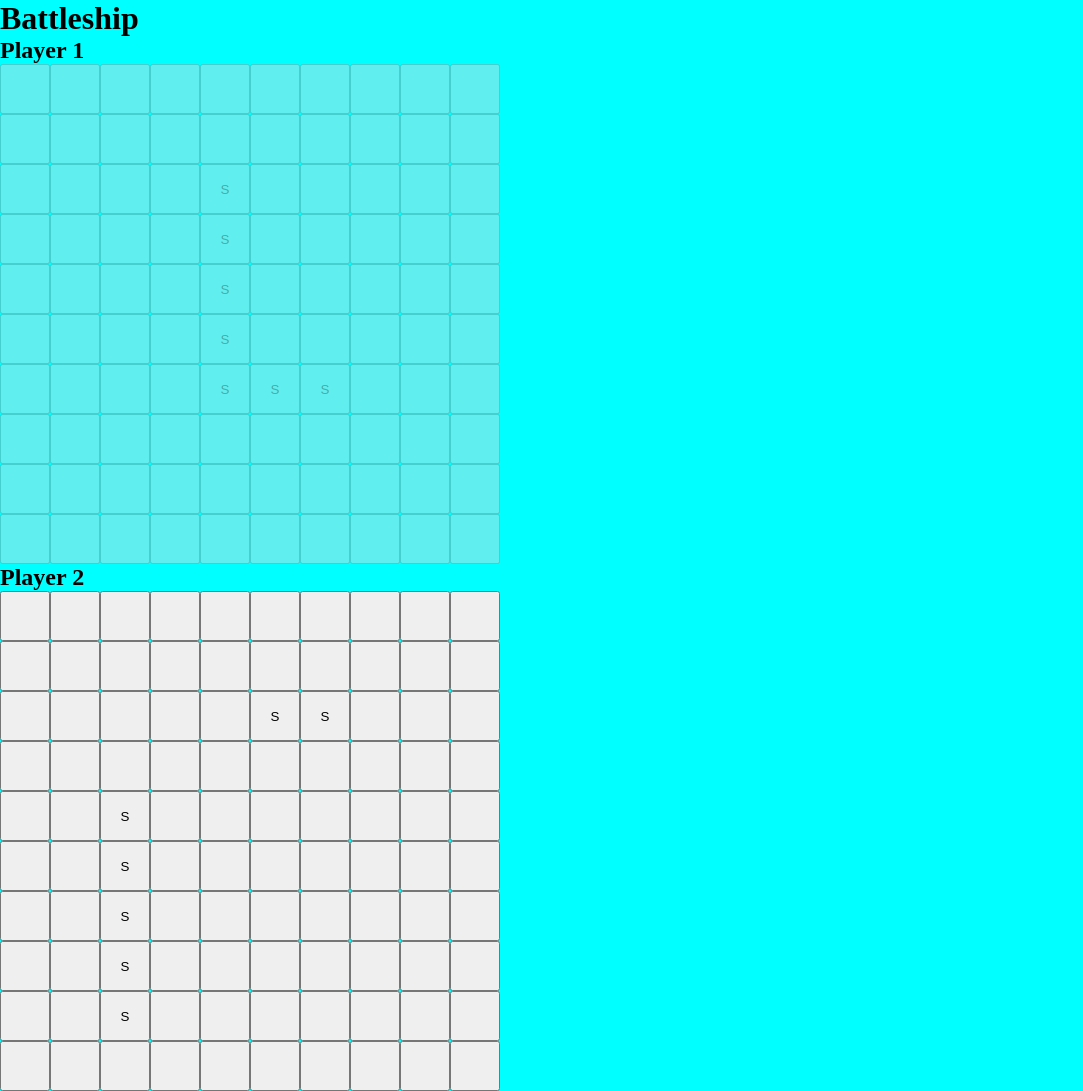
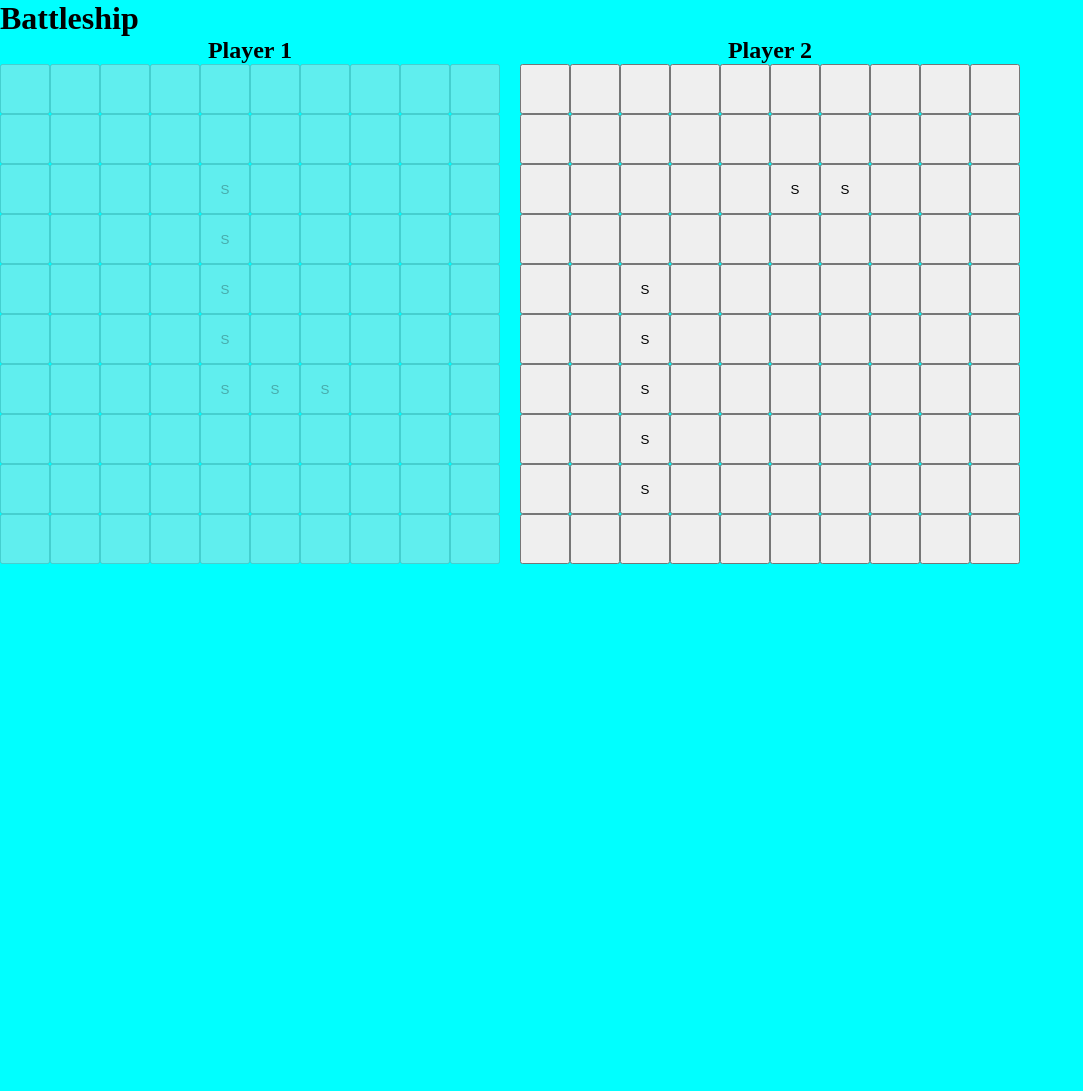
Before and after one commit to daknine10/battleship, a website built with webpack: page src/template.html in a window 1280 px wide. Shown: the whole page, without its empty margins (0-1083 px from the left). After the commit the page ends 800 px from the top, so only its background shows below. Built offline with nearby package versions, Linux system fonts and the light colour scheme.

Commit message:
playRound now checks winning condition if the last move was a hit. CSS changes

```diff
--- a/src/modules/gameController.js
+++ b/src/modules/gameController.js
@@ -18,6 +18,10 @@ export default class GameController {
 
     playRound(row, column) {
         if (this.activePlayer.gameboard.receiveAttack(row, column)) {
+            if (this.checkWinner()) {
+                console.log(`${this.activePlayer.name} wins!`);
+                return true;
+            }
             return false
         }
         this.switchTurn();
--- a/src/styles.css
+++ b/src/styles.css
@@ -26,3 +26,13 @@ body {
 .grid-disabled {
     background-color: black;
 }
+
+.container {
+    display: flex;
+    flex-direction: row;
+    gap: 20px;
+}
+
+h2 {
+    text-align: center;
+}
--- a/src/template.html
+++ b/src/template.html
@@ -9,11 +9,14 @@
 <body>
     <h1>Battleship</h1>
     <div class="container">
-        <h2>Player 1</h2>
-        <div class="player1 gameboard">
+        <div>
+            <h2>Player 1</h2>
+            <div class="player1 gameboard"></div>
         </div>
-        <h2>Player 2</h2>
-        <div class="player2 gameboard">
+
+        <div>
+            <h2>Player 2</h2>
+            <div class="player2 gameboard"></div>
         </div>
     </div>
 </body>
```
